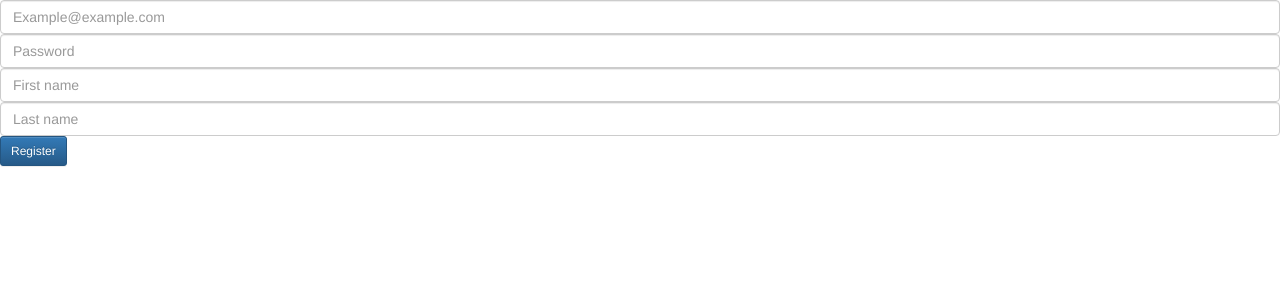
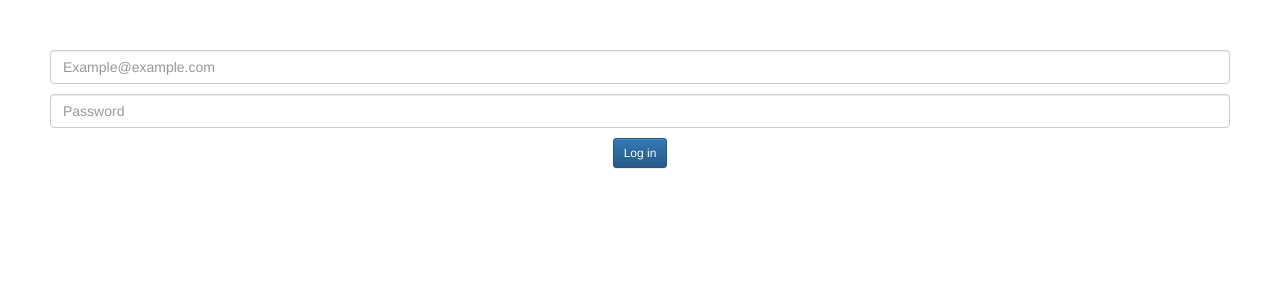
Before and after one commit to Eaglehorned/Cinema-ticket-reservation-system, a React (Create React App) app in the folder Nadim.CinemaReservationSystem.Web/ClientApp/: page / in a window 1280 px wide. Shown: the top 300 px of the page. Built offline with nearby package versions, Linux system fonts and the light colour scheme.

Commit message:
add login component

```diff
--- a/Nadim.CinemaReservationSystem.Web/ClientApp/src/App.js
+++ b/Nadim.CinemaReservationSystem.Web/ClientApp/src/App.js
@@ -1,6 +1,6 @@
 import React, { Component } from 'react';
 import { Route } from 'react-router';
-import Authentication from './components/Authentication';
+import LogIn from './components/Login';
 
 export default class App extends Component {
 displayName = App.name
@@ -8,7 +8,7 @@ export default class App extends Component {
     render() {
         return (
             <div>
-            <Authentication/>
+                <LogIn/>
             </div>
         );
     }
--- a/Nadim.CinemaReservationSystem.Web/ClientApp/src/components/Authentication.jsx
+++ /dev/null
@@ -1,44 +0,0 @@
-import React, { Component } from 'react';
-
-export default class Authentication extends Component {
-    displayName = Authentication.name;
-
-    constructor(props) {
-        super(props);
-        this.state = ({
-            registrationChosen: true
-        })
-    }
-
-    renderLogInComponents(){
-        return(
-        <div>
-            <input type="email" className="form-control form-control-sm" placeholder="Example@example.com" />
-            <input type="password" className="form-control form-control-sm" placeholder="Password"/>
-            <button type="button" class="btn btn-primary btn-sm">Log in</button>
-        </div>);
-    }
-
-    renderRegistrationComponents(){
-        return(
-            <div>
-                <input type="email" className="form-control form-control-sm" placeholder="Example@example.com" />
-                <input type="password" className="form-control form-control-sm" placeholder="Password"/>
-                <input type="name" className="form-control form-control-sm" placeholder="First name" />
-                <input type="name" className="form-control form-control-sm" placeholder="Last name"/>
-                <button type="button" class="btn btn-primary btn-sm">Register</button>
-            </div>
-        );
-    }
-
-    render() {
-
-        let content = this.state.registrationChosen? this.renderRegistrationComponents() : this.renderLogInComponents();
-
-        return (
-            <div>
-                {content}
-            </div>
-        )
-    }
-}
--- /dev/null
+++ b/Nadim.CinemaReservationSystem.Web/ClientApp/src/components/Login.jsx
@@ -0,0 +1,44 @@
+import React, { Component } from 'react';
+import '../styles/Authentication.css';
+
+export default class Login extends Component {
+    displayName = Login.name;
+
+    constructor(props) {
+        super(props);
+        this.state = {
+            email: '',
+            password:''
+        }
+        this.handleChangeEmail = this.handleChangeEmail.bind(this);
+        this.handleChangePassword = this.handleChangePassword.bind(this);
+        this.handleLoginClick = this.handleLoginClick.bind(this);
+    }
+
+    handleChangeEmail(event){
+        this.setState({
+            email: event.target.value
+        })
+    }
+
+    handleChangePassword(event){
+        this.setState({
+            password: event.target.value
+        });
+        console.log(this.state.password);
+    }
+
+    handleLoginClick(event){
+        event.preventDefault();
+    }
+
+    render() {
+        return (
+            <div className="authentication-container">
+                <input type="email" className="form-control form-control-sm" value={this.state.email} onChange={this.handleChangeEmail} placeholder="Example@example.com"/>
+                <input type="password" className="form-control form-control-sm" value={this.state.password} onChange={this.handleChangePassword} placeholder="Password"/>
+                <button type="button" className="btn btn-primary btn-sm" onClick={this.handleLoginClick}>Log in</button>
+            </div>
+        )
+    }
+}
--- a/Nadim.CinemaReservationSystem.Web/ClientApp/src/index.css
+++ b/Nadim.CinemaReservationSystem.Web/ClientApp/src/index.css
@@ -1,6 +1,3 @@
-@media (max-width: 767px) {
-    /* On small screens, the nav menu spans the full width of the screen. Leave a space for it. */
-    body {
-        padding-top: 50px;
-    }
+input {
+    margin-bottom: 10px;
 }
--- /dev/null
+++ b/Nadim.CinemaReservationSystem.Web/ClientApp/src/styles/Authentication.css
@@ -0,0 +1,6 @@
+.authentication-container{
+    padding: 50px;
+    width: 100%;
+    text-align: center;
+    margin: auto;
+}
```
Also changed, not shown: Nadim.CinemaReservationSystem.Web/ClientApp/src/components/Registration.jsx (added, +21 -0 lines), 2 other files (tests, documents, lock files or other folders). Lines whose indentation alone changed are shown as unchanged.
